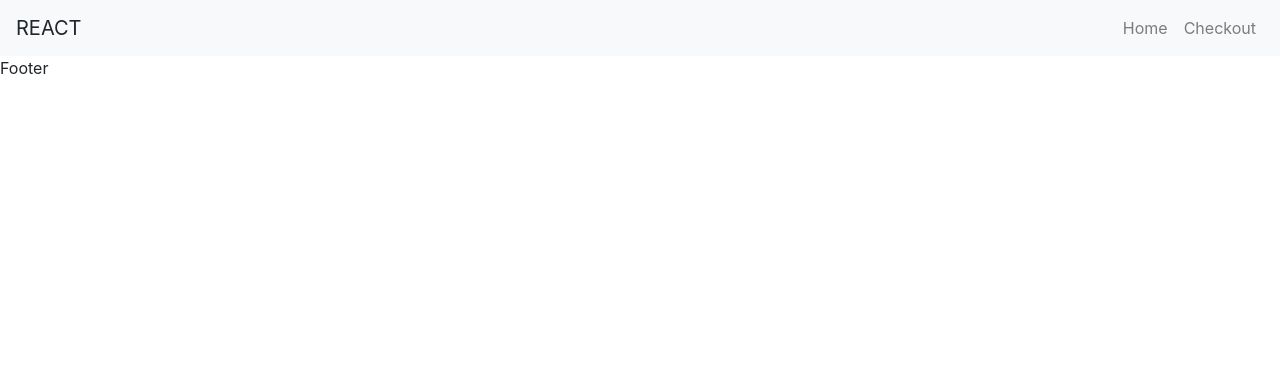
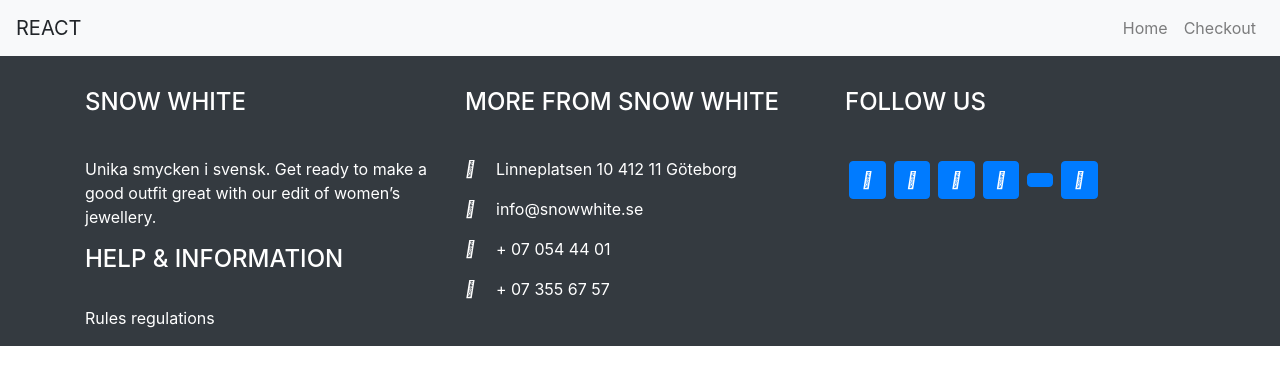
Before and after one commit to Bami85/Store-React, a React (Vite) app: page / in a window 1280 px wide. Shown: the top 384 px of the page. Built offline with nearby package versions, Linux system fonts and the light colour scheme.

Commit message:
fixa footer

```diff
--- a/src/layouts/Footer.tsx
+++ b/src/layouts/Footer.tsx
@@ -1,11 +1,91 @@
 import { useState } from 'react'
-//import '../assets/css/footer.css'
-
 function Footer() {
 
   return (
-    <footer>
-      Footer
+    <footer className="bg-dark">
+      <div className="container">
+        <div className="row">
+          <div className="col-12 col-md-6 col-lg-4 text-white" >
+            <br />
+            <h4 className="py-2">
+              SNOW WHITE
+            </h4>
+
+            <br />
+
+            <p>Unika smycken i svensk. Get ready to make a good outfit great with our edit of women’s jewellery.</p>
+
+
+
+            <h4>HELP & INFORMATION</h4>
+            <br />
+            <p>
+              <a className="text-white">Rules regulations</a>
+            </p>
+          </div>
+
+
+
+          <div className="col-12 col-md-6 col-lg-4 text-white" >
+            <br />
+            <h4 className="py-2">
+            MORE FROM SNOW WHITE
+            </h4>
+            <br />
+            <p><i className="fas fa-home mr-3"></i> Linneplatsen 10
+              412 11 Göteborg</p>
+            <p><i className="fas fa-envelope mr-3"></i> info@snowwhite.se</p>
+            <p><i className="fas fa-phone mr-3"></i> + 07 054 44 01</p>
+            <p><i className="fas fa-print mr-3"></i> + 07 355 67 57</p>
+          </div>
+
+          <div className="col-12 col-md-6 col-lg-4 text-white" >
+            <br />
+            <h4 className="py-2" >
+              FOLLOW US
+            </h4>
+            <br />
+            <a
+              className="btn btn-primary btn-floating m-1"
+              href="#!"
+              role="button"
+            ><i className="fab fa-facebook-f"></i
+            ></a>
+            <a
+              className="btn btn-primary btn-floating m-1"
+              href="#!"
+              role="button"
+            ><i className="fab fa-twitter"></i
+            ></a>
+            <a
+              className="btn btn-primary btn-floating m-1"
+              href="#!"
+              role="button"
+            ><i className="fab fa-google"></i
+            ></a>
+
+            <a
+              className="btn btn-primary btn-floating m-1"
+              href="#!"
+              role="button"
+            ><i className="fab fa-instagram"></i
+            ></a>
+
+            <a
+              className="btn btn-primary btn-floating m-1"
+              href="#!"
+              role="button"
+            ><i className="fab fa-linkedin-in"></i
+            ></a>
+            <a
+              className="btn btn-primary btn-floating m-1"
+              href="#!"
+              role="button"
+            ><i className="fab fa-github"></i
+            ></a>
+          </div>
+        </div>
+      </div>
     </footer>
   )
 }
```
